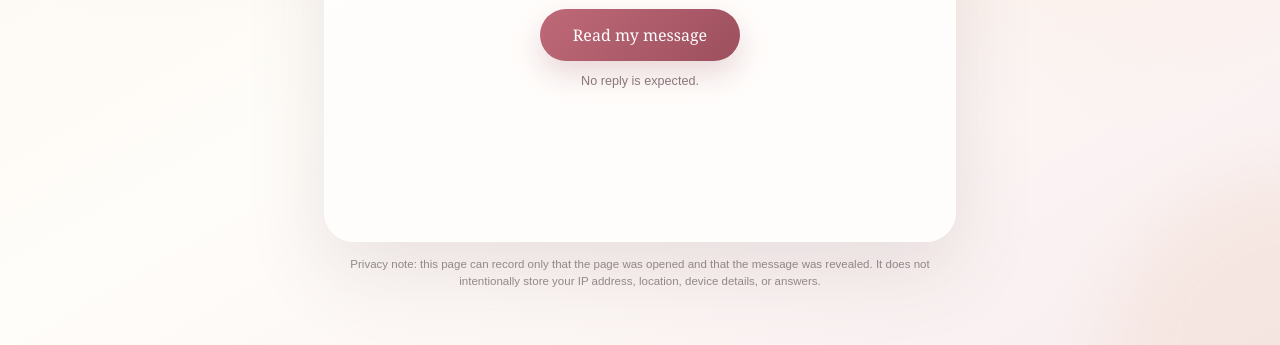
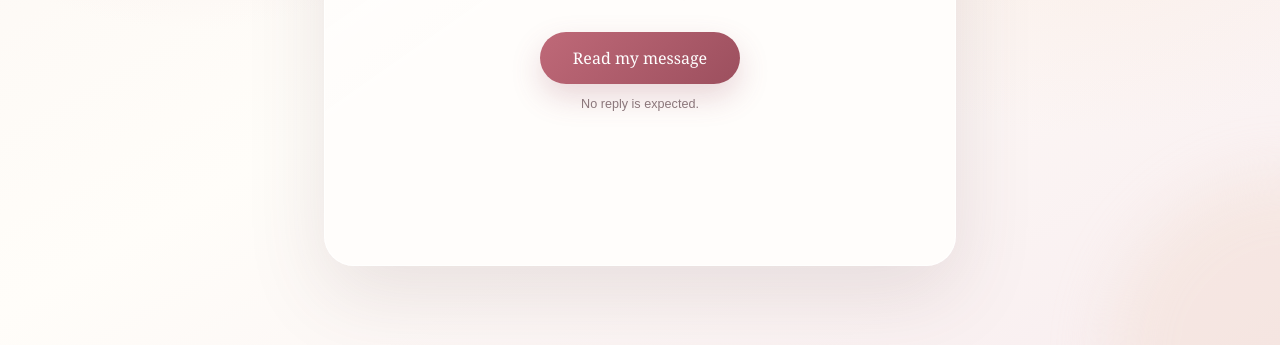
Before and after one commit to nfmyanmar007/yunwei_iwantu2hakp, a plain HTML site: page index.html in a window 1280 px wide. Shown: the part 455-800 px from the top of the page. Drawn offline with Linux system fonts and the light colour scheme; no server answers.

Commit message:
Update index.html

```diff
--- a/index.html
+++ b/index.html
@@ -97,11 +97,7 @@
       </div>
     </section>
 
-    <p class="privacy-note" id="privacyNote">
-      Privacy note: this page can record only that the page was opened and that
-      the message was revealed. It does not intentionally store your IP address,
-      location, device details, or answers.
-    </p>
+
   </main>
 
   <script src="script.js"></script>
```
